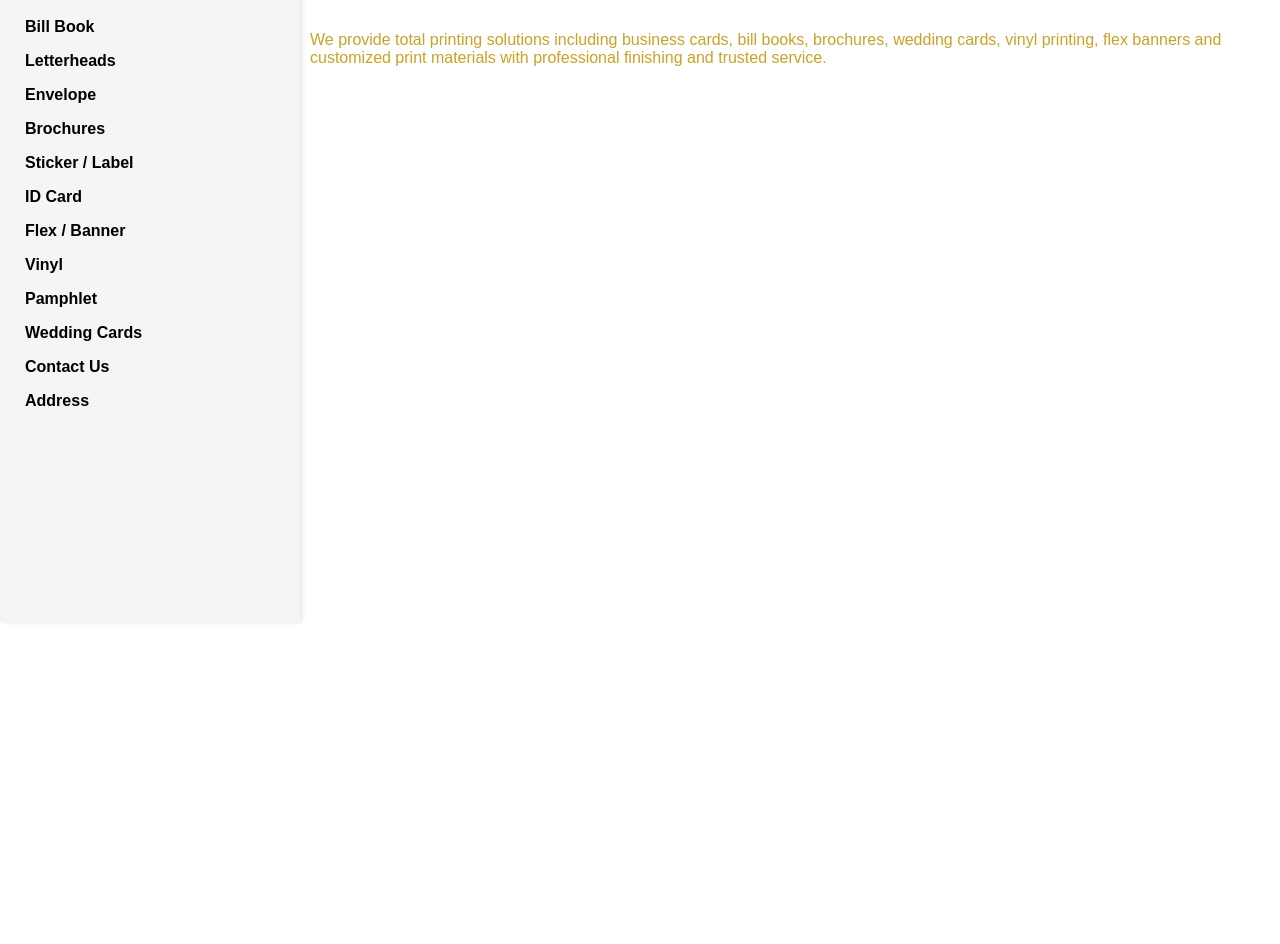
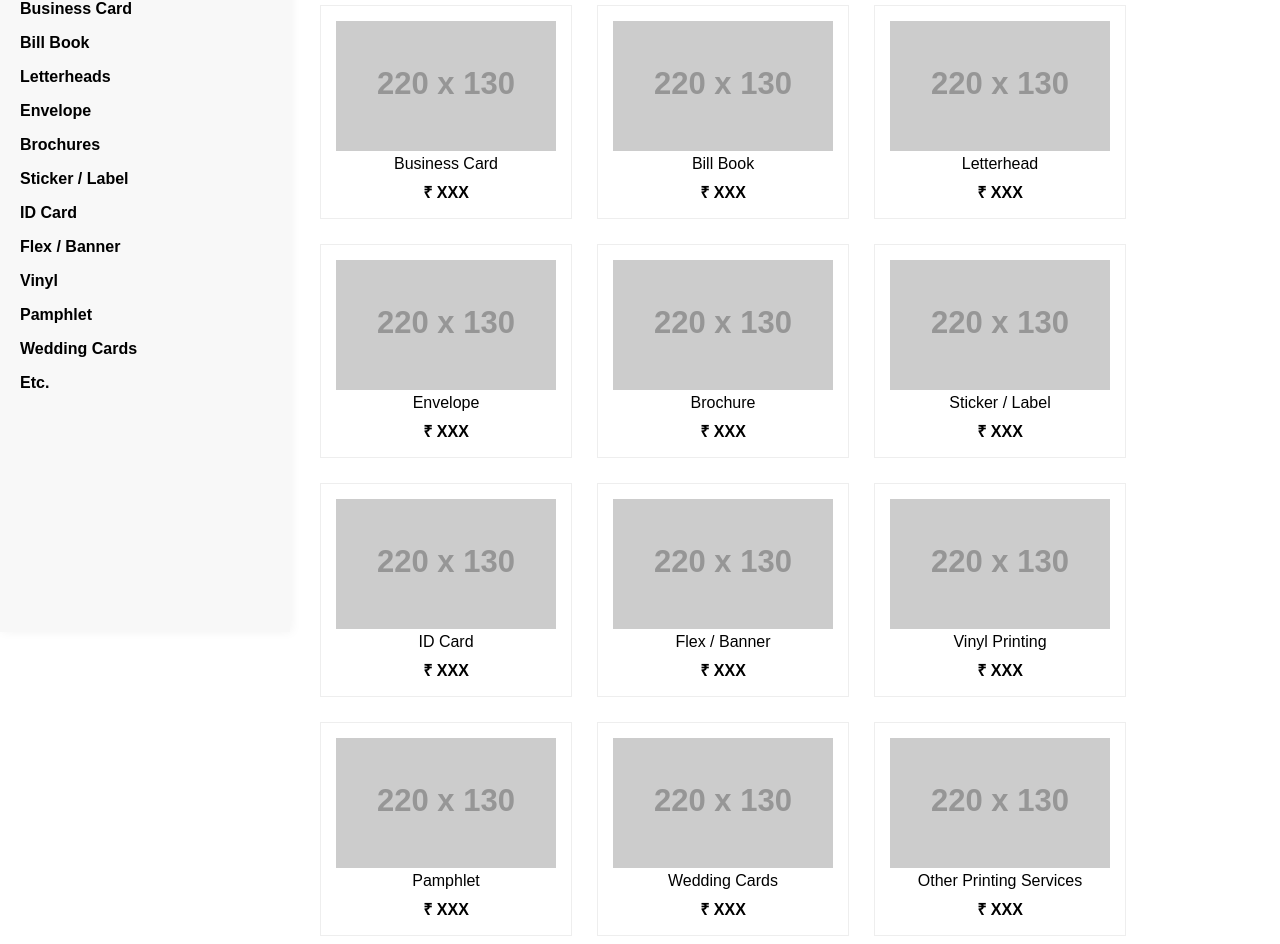
Before and after one commit to aakashgarg7142-star/aagamenterprises.github.io, a plain HTML site: page index.html in a window 1280 px wide. Shown: the part 228-1172 px from the top of the page. Before the commit the page ends 800 px from the top, so only its background shows below. Drawn offline with Linux system fonts and the light colour scheme; placeholder pictures from the web are drawn by us.

Commit message:
Update index.html

```diff
--- a/index.html
+++ b/index.html
@@ -4,6 +4,7 @@
 <meta charset="UTF-8">
 <title>Aagam Enterprises</title>
 
+<!-- Premium Font -->
 <link href="https://fonts.googleapis.com/css2?family=Cinzel:wght@400;600;700&display=swap" rel="stylesheet">
 
 <style>
@@ -18,20 +19,24 @@ body{
     position:fixed;
     width:250px;
     height:100%;
-    background:#f5f5f5;
-    padding:25px;
+    background:#f8f8f8;
+    padding:30px 20px;
     overflow-y:auto;
-    box-shadow:2px 0 5px rgba(0,0,0,0.1);
+    box-shadow:2px 0 10px rgba(0,0,0,0.05);
 }
 
+/* Premium Brand Title */
 .sidebar h1{
-    font-family:'Cinzel', serif;
-    font-size:32px;
+    font-family: 'Cinzel', serif;
+    font-size:30px;
+    font-weight:600;
     letter-spacing:4px;
     color:#D4AF37;
     line-height:1.6;
+    margin-bottom:40px;
 }
 
+/* Sidebar Links */
 .sidebar a{
     display:block;
     padding:8px 0;
@@ -39,6 +44,7 @@ body{
     color:#000;
     font-weight:bold;
     cursor:pointer;
+    transition:0.3s;
 }
 
 .sidebar a:hover{
@@ -48,37 +54,32 @@ body{
 /* Content */
 .content{
     margin-left:270px;
-    padding:40px;
+    padding:50px;
 }
 
-/* Hide Sections */
-.section{
-    display:none;
+/* Premium Main Heading */
+.content h2{
+    font-family: 'Cinzel', serif;
+    font-size:44px;
+    font-weight:700;
+    color:#D4AF37;
+    letter-spacing:2px;
+    margin-bottom:15px;
 }
 
-/* Show Active */
-.active{
-    display:block;
-}
-
-/* Welcome Heading */
-.welcome h2{
-    font-family:'Cinzel', serif;
-    font-size:50px;
-    color:#D4AF37;
-    letter-spacing:3px;
-}
-
-.welcome p{
+/* Gold Small Description */
+.content p{
+    font-size:14px;
     color:#C9A227;
-    font-size:16px;
+    max-width:800px;
+    margin-bottom:40px;
 }
 
 /* Products */
 .products{
     display:flex;
     flex-wrap:wrap;
-    gap:20px;
+    gap:25px;
 }
 
 .product{
@@ -86,6 +87,12 @@ body{
     border:1px solid #eee;
     padding:15px;
     text-align:center;
+    transition:0.3s;
+    background:#fff;
+}
+
+.product:hover{
+    box-shadow:0 6px 15px rgba(0,0,0,0.1);
 }
 
 .product img{
@@ -95,28 +102,27 @@ body{
     background:#ddd;
 }
 
-/* Big Section (Contact & Address) */
-.big-title{
-    font-family:'Cinzel', serif;
-    font-size:60px;
-    color:#D4AF37;
-    margin-bottom:30px;
-}
-
-.big-content{
-    font-size:28px;
-    line-height:1.8;
+.price{
+    font-weight:bold;
+    margin-top:8px;
 }
 </style>
 
 <script>
-function showSection(id){
-    let sections = document.querySelectorAll(".section");
-    sections.forEach(function(sec){
-        sec.classList.remove("active");
+function filterCategory(category){
+    let products = document.querySelectorAll(".product");
+
+    products.forEach(function(product){
+        if(category === "all"){
+            product.style.display="block";
+        } else {
+            if(product.getAttribute("data-category") === category){
+                product.style.display="block";
+            } else {
+                product.style.display="none";
+            }
+        }
     });
-
-    document.getElementById(id).classList.add("active");
 }
 </script>
 
@@ -127,66 +133,104 @@ function showSection(id){
 <div class="sidebar">
     <h1>AAGAM <br> ENTERPRISES</h1>
 
-    <a onclick="showSection('home')">Home</a>
-    <a onclick="showSection('business')">Business Card</a>
-    <a onclick="showSection('billbook')">Bill Book</a>
-    <a onclick="showSection('letterhead')">Letterheads</a>
-    <a onclick="showSection('envelope')">Envelope</a>
-    <a onclick="showSection('brochure')">Brochures</a>
-    <a onclick="showSection('sticker')">Sticker / Label</a>
-    <a onclick="showSection('idcard')">ID Card</a>
-    <a onclick="showSection('flex')">Flex / Banner</a>
-    <a onclick="showSection('vinyl')">Vinyl</a>
-    <a onclick="showSection('pamphlet')">Pamphlet</a>
-    <a onclick="showSection('wedding')">Wedding Cards</a>
-    <a onclick="showSection('contact')">Contact Us</a>
-    <a onclick="showSection('address')">Address</a>
+    <a onclick="filterCategory('all')">Home</a>
+    <a onclick="filterCategory('business')">Business Card</a>
+    <a onclick="filterCategory('billbook')">Bill Book</a>
+    <a onclick="filterCategory('letterhead')">Letterheads</a>
+    <a onclick="filterCategory('envelope')">Envelope</a>
+    <a onclick="filterCategory('brochure')">Brochures</a>
+    <a onclick="filterCategory('sticker')">Sticker / Label</a>
+    <a onclick="filterCategory('idcard')">ID Card</a>
+    <a onclick="filterCategory('flex')">Flex / Banner</a>
+    <a onclick="filterCategory('vinyl')">Vinyl</a>
+    <a onclick="filterCategory('pamphlet')">Pamphlet</a>
+    <a onclick="filterCategory('wedding')">Wedding Cards</a>
+    <a onclick="filterCategory('etc')">Etc.</a>
 </div>
 
 <div class="content">
-
-<!-- HOME -->
-<div id="home" class="section active welcome">
-    <h2>WELCOME TO AAGAM ENTERPRISES</h2>
+    <h2>Welcome to Aagam Enterprises</h2>
     <p>
     We provide total printing solutions including business cards, bill books, brochures,
     wedding cards, vinyl printing, flex banners and customized print materials with
     professional finishing and trusted service.
     </p>
-</div>
 
-<!-- PRODUCTS (example one, you can duplicate for others same as before) -->
+    <div class="products">
 
-<div id="wedding" class="section">
-    <div class="products">
-        <div class="product">
+        <div class="product" data-category="business">
+            <img src="https://via.placeholder.com/220x130">
+            <div>Business Card</div>
+            <div class="price">₹ XXX</div>
+        </div>
+
+        <div class="product" data-category="billbook">
+            <img src="https://via.placeholder.com/220x130">
+            <div>Bill Book</div>
+            <div class="price">₹ XXX</div>
+        </div>
+
+        <div class="product" data-category="letterhead">
+            <img src="https://via.placeholder.com/220x130">
+            <div>Letterhead</div>
+            <div class="price">₹ XXX</div>
+        </div>
+
+        <div class="product" data-category="envelope">
+            <img src="https://via.placeholder.com/220x130">
+            <div>Envelope</div>
+            <div class="price">₹ XXX</div>
+        </div>
+
+        <div class="product" data-category="brochure">
+            <img src="https://via.placeholder.com/220x130">
+            <div>Brochure</div>
+            <div class="price">₹ XXX</div>
+        </div>
+
+        <div class="product" data-category="sticker">
+            <img src="https://via.placeholder.com/220x130">
+            <div>Sticker / Label</div>
+            <div class="price">₹ XXX</div>
+        </div>
+
+        <div class="product" data-category="idcard">
+            <img src="https://via.placeholder.com/220x130">
+            <div>ID Card</div>
+            <div class="price">₹ XXX</div>
+        </div>
+
+        <div class="product" data-category="flex">
+            <img src="https://via.placeholder.com/220x130">
+            <div>Flex / Banner</div>
+            <div class="price">₹ XXX</div>
+        </div>
+
+        <div class="product" data-category="vinyl">
+            <img src="https://via.placeholder.com/220x130">
+            <div>Vinyl Printing</div>
+            <div class="price">₹ XXX</div>
+        </div>
+
+        <div class="product" data-category="pamphlet">
+            <img src="https://via.placeholder.com/220x130">
+            <div>Pamphlet</div>
+            <div class="price">₹ XXX</div>
+        </div>
+
+        <div class="product" data-category="wedding">
             <img src="https://via.placeholder.com/220x130">
             <div>Wedding Cards</div>
-            <div><strong>₹ XXX</strong></div>
+            <div class="price">₹ XXX</div>
         </div>
+
+        <div class="product" data-category="etc">
+            <img src="https://via.placeholder.com/220x130">
+            <div>Other Printing Services</div>
+            <div class="price">₹ XXX</div>
+        </div>
+
     </div>
-</div>
-
-<!-- CONTACT SECTION -->
-<div id="contact" class="section">
-    <div class="big-title">CONTACT US</div>
-    <div class="big-content">
-        ADARRSH I RAWAT <br><br>
-        99132 27959 <br><br>
-        adarrshirawat@gmail.com
-    </div>
-</div>
-
-<!-- ADDRESS SECTION -->
-<div id="address" class="section">
-    <div class="big-title">OUR ADDRESS</div>
-    <div class="big-content">
-        Shop No. 6, Validain Plaza, <br><br>
-        Silvassa Road, Imran Nagar, <br><br>
-        Vapi - 396191
-    </div>
-</div>
-
 </div>
 
 </body>
```
